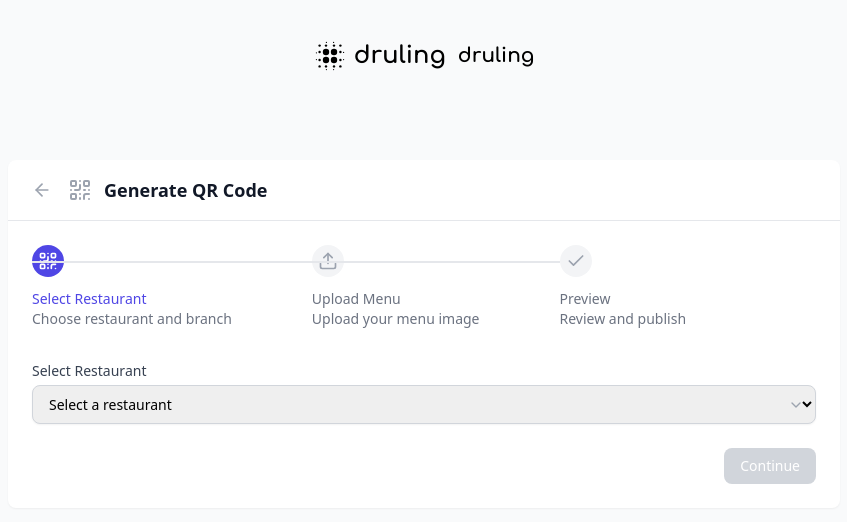
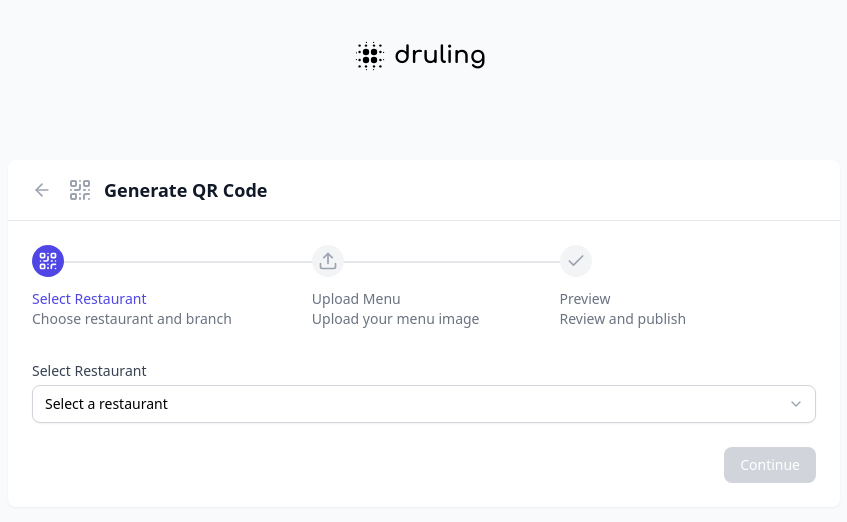
Before and after one commit to ayushsinghal90/druling-frontend, a React (Vite) app: page /qr/generate in a window 1280 px wide. Shown: the top 522 px of the page, without its empty margins (216-1063 px from the left). Built offline with nearby package versions, Linux system fonts and the light colour scheme; sample sign-in values are in the browser's storage.

Commit message:
fix Ui componenets

```diff
--- a/src/components/dashboard/SidebarContext.tsx
+++ b/src/components/dashboard/SidebarContext.tsx
@@ -1,4 +1,4 @@
-import React, { createContext, useContext, useState } from 'react';
+import React, { createContext, useContext, useState } from "react";
 
 interface SidebarContextProps {
   isExpanded: boolean;
@@ -17,6 +17,10 @@ export const SidebarProvider = ({
   const [isExpanded, setIsExpanded] = useState(false);
 
   const toggleExpanded = () => {
+    if (window.innerWidth < 768) {
+      // Block the function execution for small screens
+      return;
+    }
     setIsExpanded((prev) => !prev);
   };
 
@@ -30,7 +34,7 @@ export const SidebarProvider = ({
 export const useSidebar = () => {
   const context = useContext(SidebarContext);
   if (!context) {
-    throw new Error('useSidebar must be used within a SidebarProvider');
+    throw new Error("useSidebar must be used within a SidebarProvider");
   }
   return context;
 };
--- a/src/components/qr/RestaurantBranchSelect.tsx
+++ b/src/components/qr/RestaurantBranchSelect.tsx
@@ -1,20 +1,16 @@
 import React from "react";
-import { Building2, ChevronDown } from "lucide-react";
+import { ChevronDown } from "lucide-react";
 import { useRestaurant } from "../../contexts/RestaurantContext";
-import { Restaurant, Branch } from "../../types/restaurant";
+import { Restaurant, Branch } from "../../types/restaurants";
 
 interface RestaurantBranchSelectProps {
   onSelect: (restaurant: Restaurant, branch: Branch) => void;
-  initialRestaurantId?: string | null;
-  initialBranchId?: string | null;
   selectedRestaurant?: Restaurant | null;
   selectedBranch?: Branch | null;
 }
 
 const RestaurantBranchSelect = ({
   onSelect,
-  initialRestaurantId,
-  initialBranchId,
   selectedRestaurant: propSelectedRestaurant,
   selectedBranch: propSelectedBranch,
 }: RestaurantBranchSelectProps) => {
@@ -24,6 +20,8 @@ const RestaurantBranchSelect = ({
   const [selectedBranch, setSelectedBranch] = React.useState<Branch | null>(
     propSelectedBranch || null
   );
+  const [isRestaurantOpen, setIsRestaurantOpen] = React.useState(false);
+  const [isBranchOpen, setIsBranchOpen] = React.useState(false);
 
   React.useEffect(() => {
     if (propSelectedRestaurant) {
@@ -37,10 +35,12 @@ const RestaurantBranchSelect = ({
   const handleRestaurantChange = (restaurant: Restaurant) => {
     setSelectedRestaurant(restaurant);
     setSelectedBranch(null);
+    setIsRestaurantOpen(false);
   };
 
   const handleBranchChange = (branch: Branch) => {
     setSelectedBranch(branch);
+    setIsBranchOpen(false);
   };
 
   const handleContinue = () => {
@@ -59,25 +59,41 @@ const RestaurantBranchSelect = ({
           Select Restaurant
         </label>
         <div className="mt-1 relative">
-          <select
-            id="restaurant"
-            value={selectedRestaurant?.id || ""}
-            onChange={(e) => {
-              const restaurant = restaurants.find(
-                (r) => r.id === Number(e.target.value)
-              );
-              if (restaurant) handleRestaurantChange(restaurant);
+          <div
+            className="relative inline-block w-full cursor-pointer"
+            onClick={() => setIsRestaurantOpen(!isRestaurantOpen)}
+          >
+            <div
+              className="block w-full py-2 pl-3 pr-10 border border-gray-300 rounded-lg shadow-sm focus:outline-none focus:ring-1 focus:ring-black sm:text-sm"
+              style={{
+                backgroundColor: "#ffffff",
               }}
-            className="mt-1 block w-full rounded-lg border border-gray-300 px-3 py-2 shadow-sm focus:border-black focus:outline-none focus:ring-1 focus:ring-black sm:text-sm"
             >
-            <option value="">Select a restaurant</option>
+              {selectedRestaurant
+                ? selectedRestaurant.name
+                : "Select a restaurant"}
+            </div>
+            <ChevronDown className="absolute right-3 top-1/2 transform -translate-y-1/2 h-4 w-4 text-gray-400 pointer-events-none" />
+          </div>
+
+          {isRestaurantOpen && (
+            <div
+              className="absolute mt-1 w-full bg-white border border-gray-300 rounded-lg shadow-lg z-10"
+              style={{ maxHeight: "200px", overflowY: "auto" }}
+            >
+              <div className="py-1">
                 {restaurants.map((restaurant) => (
-              <option key={restaurant.id} value={restaurant.id}>
+                  <div
+                    key={restaurant.id}
+                    className="px-4 py-2 text-sm text-gray-700 hover:bg-gray-100 cursor-pointer"
+                    onClick={() => handleRestaurantChange(restaurant)}
+                  >
                     {restaurant.name}
-              </option>
+                  </div>
                 ))}
-          </select>
-          <ChevronDown className="absolute right-3 top-1/2 -translate-y-1/2 h-4 w-4 text-gray-400" />
+              </div>
+            </div>
+          )}
         </div>
       </div>
 
@@ -90,25 +106,39 @@ const RestaurantBranchSelect = ({
             Select Branch
           </label>
           <div className="mt-1 relative">
-            <select
-              id="branch"
-              value={selectedBranch?.id || ""}
-              onChange={(e) => {
-                const branch = selectedRestaurant.branches.find(
-                  (b) => b.id === Number(e.target.value)
-                );
-                if (branch) handleBranchChange(branch);
+            <div
+              className="relative inline-block w-full cursor-pointer"
+              onClick={() => setIsBranchOpen(!isBranchOpen)}
+            >
+              <div
+                className="block w-full py-2 pl-3 pr-10 border border-gray-300 rounded-lg shadow-sm focus:outline-none focus:ring-1 focus:ring-black sm:text-sm"
+                style={{
+                  backgroundColor: "#ffffff",
                 }}
-              className="mt-1 block w-full rounded-lg border border-gray-300 px-3 py-2 shadow-sm focus:border-black focus:outline-none focus:ring-1 focus:ring-black sm:text-sm"
               >
-              <option value="">Select a branch</option>
+                {selectedBranch ? selectedBranch.name : "Select a branch"}
+              </div>
+              <ChevronDown className="absolute right-3 top-1/2 transform -translate-y-1/2 h-4 w-4 text-gray-400 pointer-events-none" />
+            </div>
+
+            {isBranchOpen && (
+              <div
+                className="absolute mt-1 w-full bg-white border border-gray-300 rounded-lg shadow-lg z-10"
+                style={{ maxHeight: "200px", overflowY: "auto" }}
+              >
+                <div className="py-1">
                   {selectedRestaurant.branches.map((branch) => (
-                <option key={branch.id} value={branch.id}>
+                    <div
+                      key={branch.id}
+                      className="px-4 py-2 text-sm text-gray-700 hover:bg-gray-100 cursor-pointer"
+                      onClick={() => handleBranchChange(branch)}
+                    >
                       {branch.name}
-                </option>
+                    </div>
                   ))}
-            </select>
-            <ChevronDown className="absolute right-3 top-1/2 -translate-y-1/2 h-4 w-4 text-gray-400" />
+                </div>
+              </div>
+            )}
           </div>
         </div>
       )}
@@ -117,7 +147,7 @@ const RestaurantBranchSelect = ({
         <button
           onClick={handleContinue}
           disabled={!selectedRestaurant || !selectedBranch}
-          className="inline-flex items-center rounded-lg bg-black px-4 py-2 text-sm font-medium text-white hover:bg-gray-800 disabled:bg-gray-300 disabled:cursor-not-allowed transition-colors duration-200"
+          className="inline-flex items-center px-4 py-2 text-sm font-medium text-white bg-black rounded-lg hover:bg-gray-800 disabled:bg-gray-300 disabled:cursor-not-allowed transition-colors duration-200"
         >
           Continue
         </button>
--- a/src/components/qr/SuccessModal.tsx
+++ b/src/components/qr/SuccessModal.tsx
@@ -87,7 +87,7 @@ const SuccessModal = ({
                   />
                 </div>
                 {/* Action buttons */}
-                <div className="absolute -right-4 top-1/2 -translate-y-1/2 space-y-2">
+                <div className="absolute -right-24 top-1/2 -translate-y-1/2 space-y-2">
                   <button
                     onClick={handleDownloadQR}
                     className="flex h-8 w-8 items-center justify-center rounded-full bg-white shadow-lg ring-1 ring-gray-100 transition-all hover:ring-2 hover:ring-gray-200"
--- a/src/pages/GenerateQR.tsx
+++ b/src/pages/GenerateQR.tsx
@@ -16,7 +16,7 @@ import {
   RestaurantProvider,
   useRestaurant,
 } from "../contexts/RestaurantContext";
-import { Restaurant, Branch } from "../types/restaurant";
+import { Restaurant, Branch } from "../types/restaurants";
 
 interface Step {
   number: number;
@@ -66,14 +66,18 @@ const StepIndicator: React.FC<{ currentStep: number }> = ({ currentStep }) => (
             >
               <step.icon className="h-5 w-5" aria-hidden="true" />
             </div>
+
+            {/* Only show the connecting line if the step has been completed or is current */}
             {stepIdx !== steps.length - 1 && (
               <div
-                className={`absolute top-4 h-0.5 w-full ${
+                className={`absolute left-8 top-4 h-0.5 w-full ${
                   step.number < currentStep ? "bg-indigo-600" : "bg-gray-200"
                 }`}
               />
             )}
           </div>
+
+          {/* Step title and description */}
           <div className="mt-3">
             <p
               className={`text-sm font-medium ${
@@ -190,8 +194,6 @@ const GenerateQR = () => {
         return (
           <RestaurantBranchSelect
             onSelect={handleRestaurantBranchSelect}
-            initialRestaurantId={restaurantId}
-            initialBranchId={branchId}
             selectedRestaurant={selectedRestaurant}
             selectedBranch={selectedBranch}
           />
@@ -227,10 +229,7 @@ const GenerateQR = () => {
           to="/dashboard"
           className="flex items-center hover:opacity-80 transition-opacity duration-200"
         >
-          <Logo className="h-10 w-10 text-black" />
-          <span className="text-xl font-bold text-black font-comfortaa ml-1">
-            druling
-          </span>
+          <Logo color="text-black" textSize="text-2xl" />
         </Link>
       </div>
 
--- a/src/pages/dashboard/QRCodes.tsx
+++ b/src/pages/dashboard/QRCodes.tsx
@@ -44,7 +44,7 @@ const QRCodes = () => {
           <div>
             <h1 className="text-2xl font-semibold text-gray-900">QR Codes</h1>
             <p className="mt-1 text-sm text-gray-500">
-              Manage and track your menu QR codes
+              Manage your menu QR codes
             </p>
           </div>
           <button
@@ -52,7 +52,7 @@ const QRCodes = () => {
             className="inline-flex items-center rounded-lg bg-black px-4 py-2 text-sm font-semibold text-white hover:bg-gray-800 transition-colors duration-200"
           >
             <QrCode className="mr-2 h-4 w-4" />
-            Generate New QR
+            Generate QR
           </button>
         </div>
 
```
Also changed, not shown: src/components/qr/PreviewStep.tsx (+1 -12 lines), src/components/qr/UploadMenu.tsx (+7 -2 lines). Lines whose indentation alone changed are shown as unchanged.
